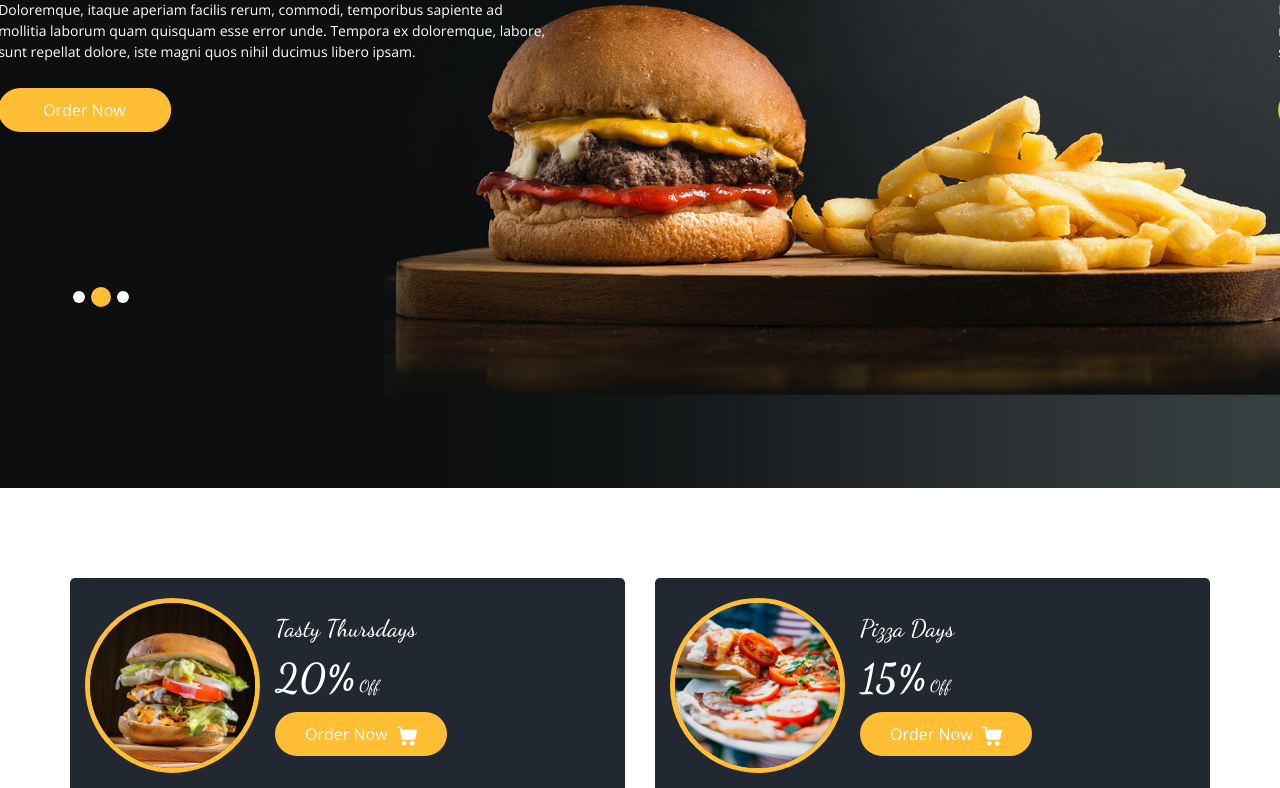
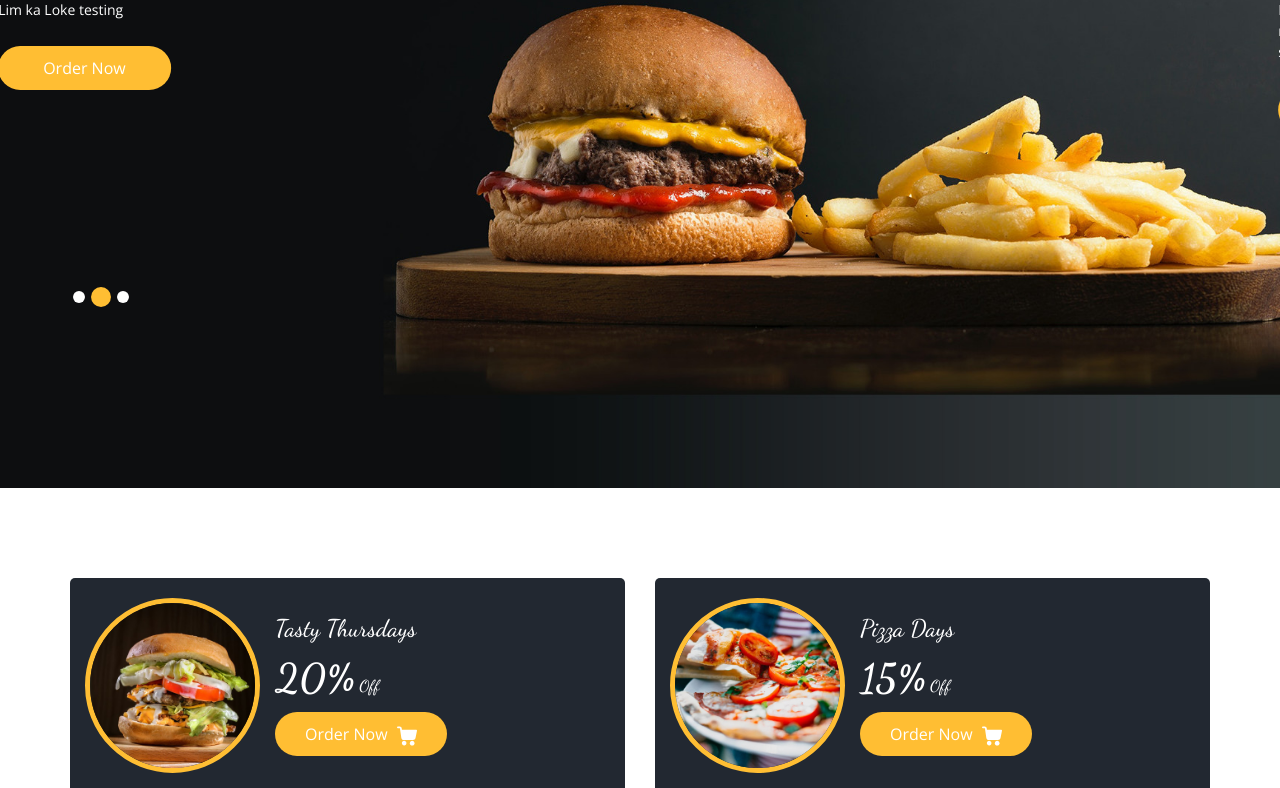
Before and after one commit to kaloke2003/test_vercel, a plain HTML site: page index.html in a window 1280 px wide. Shown: the part 312-1100 px from the top of the page. Drawn offline with nearby package versions, Linux system fonts and the light colour scheme; some packages are replaced by stand-ins of ours.

Commit message:
Update index.html

```diff
--- a/index.html
+++ b/index.html
@@ -152,7 +152,7 @@
                       Fast Food Restaurant
                     </h1>
                     <p>
-                      Doloremque, itaque aperiam facilis rerum, commodi, temporibus sapiente ad mollitia laborum quam quisquam esse error unde. Tempora ex doloremque, labore, sunt repellat dolore, iste magni quos nihil ducimus libero ipsam.
+                      Lim ka Loke testing
                     </p>
                     <div class="btn-box">
                       <a href="" class="btn1">
```
